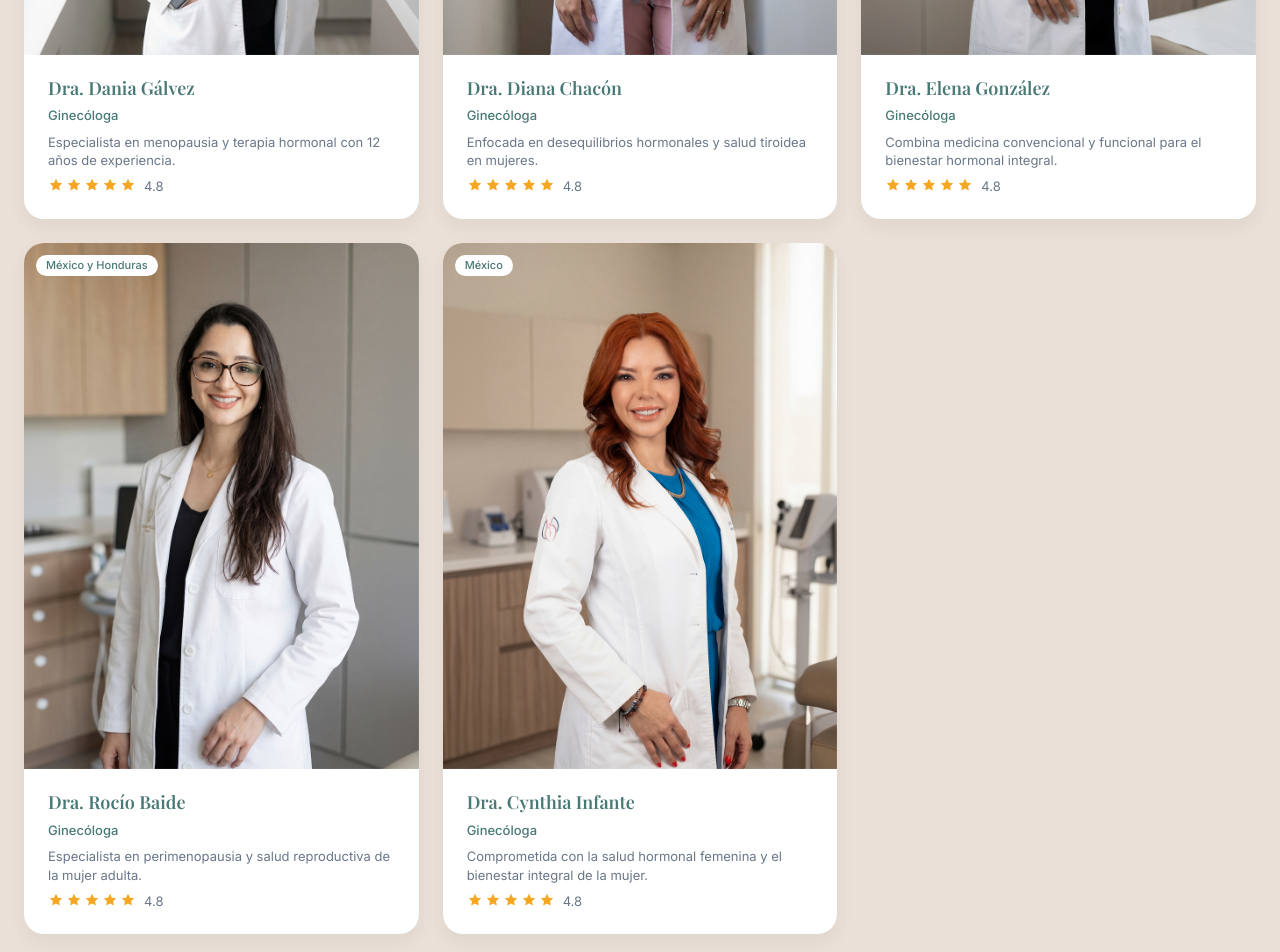
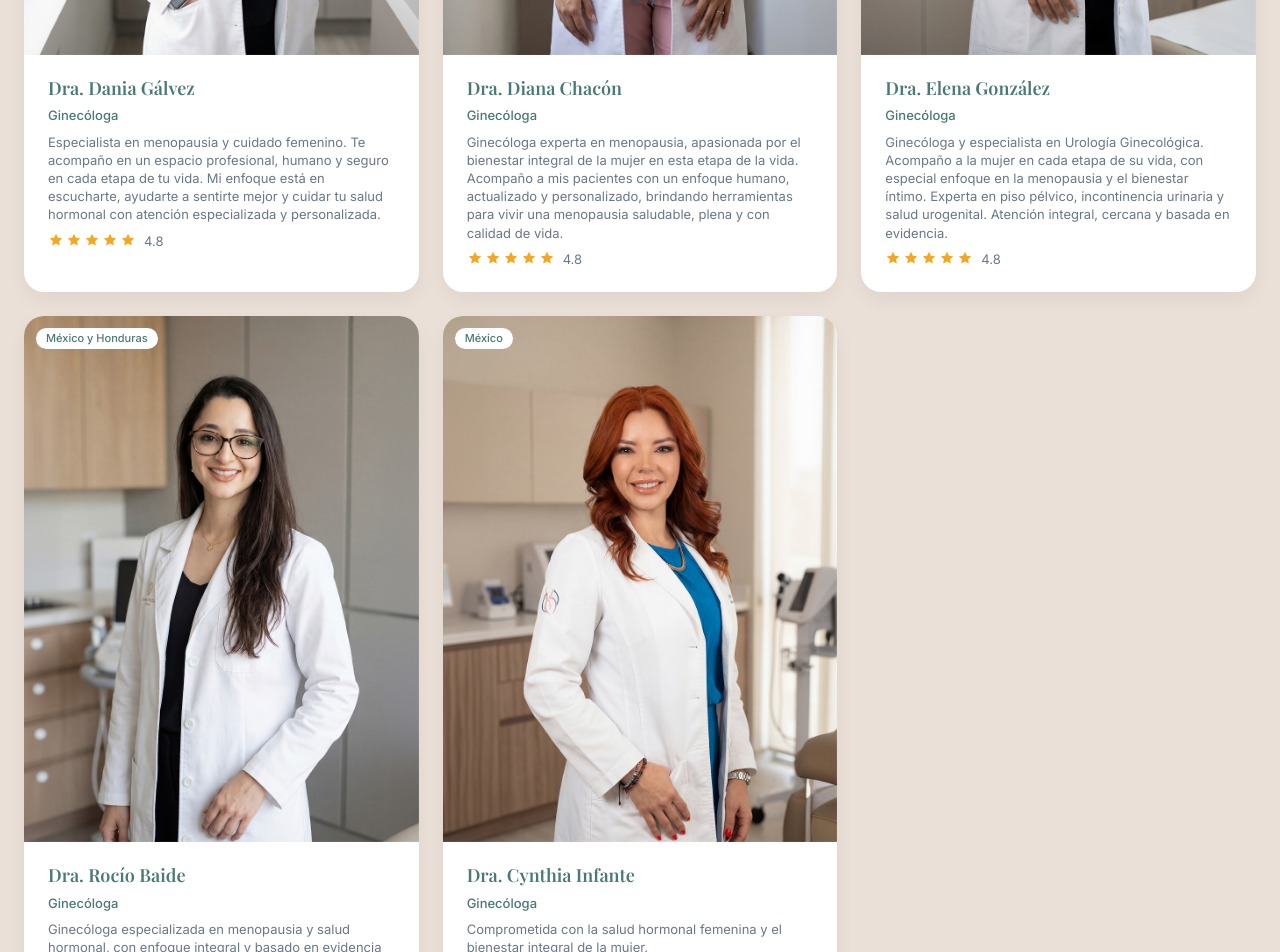
Before and after one commit to vadai-ia/mennasalud, a React (Vite) app: page / in a window 1280 px wide. Shown: the part 5660-6612 px from the top of the page. Built offline with nearby package versions, Linux system fonts and the light colour scheme; a web font is replaced by a local one.

Commit message:
Update specialist bios with real doctor descriptions

```diff
--- a/src/components/sections/SpecialistsSection.jsx
+++ b/src/components/sections/SpecialistsSection.jsx
@@ -13,7 +13,7 @@ const specialists = [
     specialty: 'Ginecóloga',
     country: 'México',
     rating: 4.8,
-    bio: 'Especialista en menopausia y terapia hormonal con 12 años de experiencia.',
+    bio: 'Especialista en menopausia y cuidado femenino. Te acompaño en un espacio profesional, humano y seguro en cada etapa de tu vida. Mi enfoque está en escucharte, ayudarte a sentirte mejor y cuidar tu salud hormonal con atención especializada y personalizada.',
     photo: imgDaniaGalvez,
   },
   {
@@ -22,7 +22,7 @@ const specialists = [
     specialty: 'Ginecóloga',
     country: 'Colombia',
     rating: 4.8,
-    bio: 'Enfocada en desequilibrios hormonales y salud tiroidea en mujeres.',
+    bio: 'Ginecóloga experta en menopausia, apasionada por el bienestar integral de la mujer en esta etapa de la vida. Acompaño a mis pacientes con un enfoque humano, actualizado y personalizado, brindando herramientas para vivir una menopausia saludable, plena y con calidad de vida.',
     photo: imgDianaChacon,
   },
   {
@@ -31,7 +31,7 @@ const specialists = [
     specialty: 'Ginecóloga',
     country: 'México',
     rating: 4.8,
-    bio: 'Combina medicina convencional y funcional para el bienestar hormonal integral.',
+    bio: 'Ginecóloga y especialista en Urología Ginecológica. Acompaño a la mujer en cada etapa de su vida, con especial enfoque en la menopausia y el bienestar íntimo. Experta en piso pélvico, incontinencia urinaria y salud urogenital. Atención integral, cercana y basada en evidencia.',
     photo: imgElenaGonzalez,
   },
   {
@@ -40,7 +40,7 @@ const specialists = [
     specialty: 'Ginecóloga',
     country: 'México y Honduras',
     rating: 4.8,
-    bio: 'Especialista en perimenopausia y salud reproductiva de la mujer adulta.',
+    bio: 'Ginecóloga especializada en menopausia y salud hormonal, con enfoque integral y basado en evidencia para el bienestar femenino.',
     photo: imgRocioBaide,
   },
   {
```
